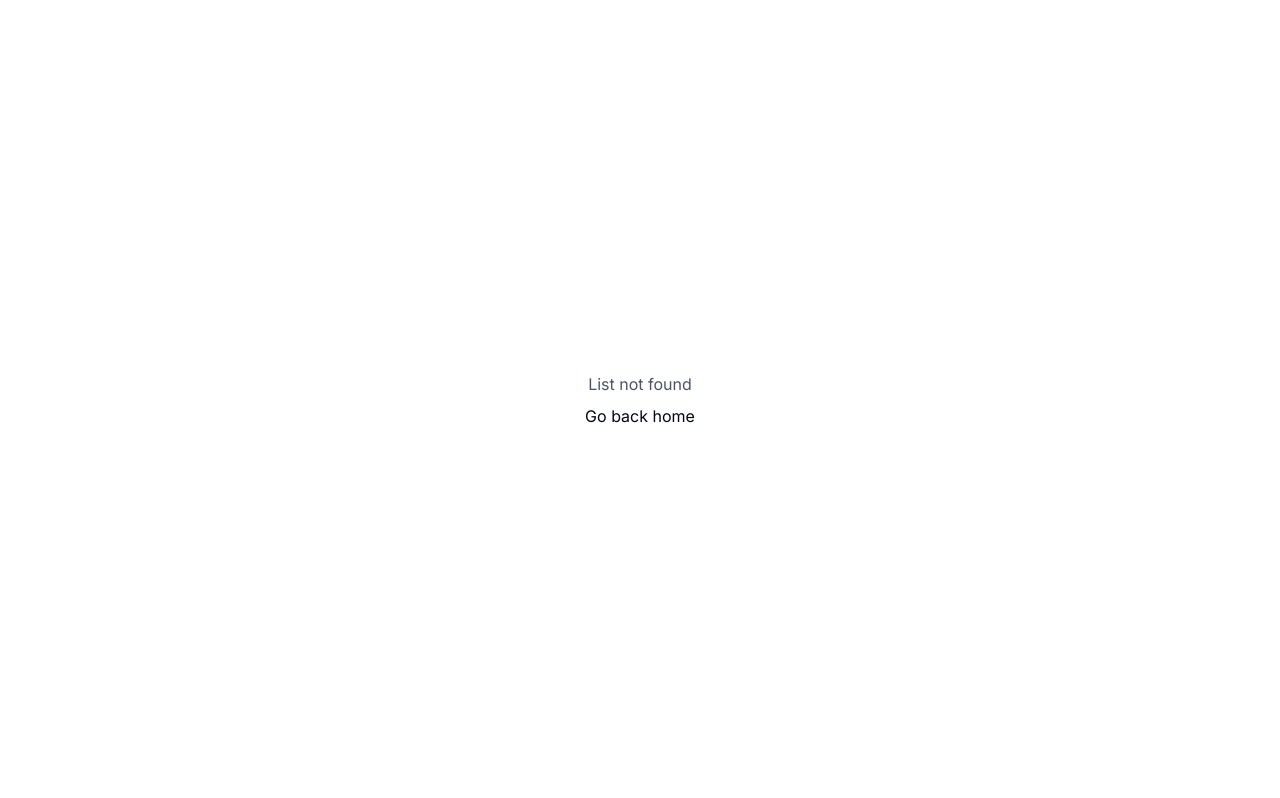
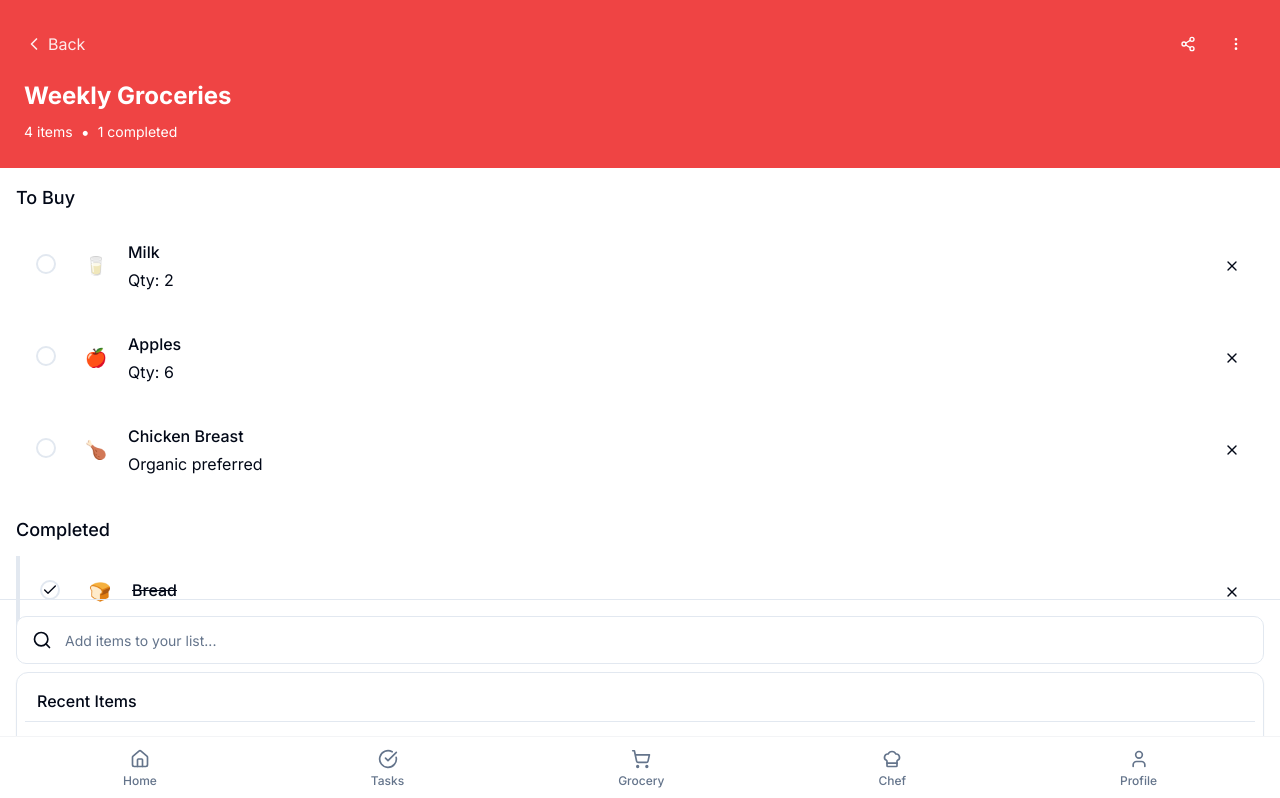
Before and after one commit to mindbridge-xr/koffa-basket-groceries-home, a React (Vite) app: page /list/1 in a window 1280 px wide. Before the commit this address had no page. Shown: the top 798 px of the page. Built offline with nearby package versions, Linux system fonts and the light colour scheme.

Commit message:
Fix List Not Found error
Fixed parameter extraction, improved error handling, corrected navigation logic, added debugging, and enhanced the user experience for the "List Not Found" error.

```diff
--- a/src/App.tsx
+++ b/src/App.tsx
@@ -18,6 +18,7 @@ import FamilyManagement from '@/pages/FamilyManagement';
 import Schedule from '@/pages/Schedule';
 import Settings from '@/pages/Settings';
 import Profile from '@/pages/Profile';
+import NotFound from '@/pages/NotFound';
 import { AppProvider } from '@/context/AppContext';
 import { TaskProvider } from '@/context/TaskContext';
 import { ChefProvider } from '@/context/ChefContext';
@@ -52,6 +53,7 @@ function App() {
                     <Route path="/schedule" element={<Schedule />} />
                     <Route path="/settings" element={<Settings />} />
                     <Route path="/profile" element={<Profile />} />
+                    <Route path="*" element={<NotFound />} />
                   </Routes>
                 </ChefProvider>
               </TaskProvider>
--- a/src/components/ListCard.tsx
+++ b/src/components/ListCard.tsx
@@ -2,6 +2,7 @@
 import React from 'react';
 import { GroceryList } from '@/types';
 import { Users, ArrowRight, Clock } from 'lucide-react';
+import { useNavigate } from 'react-router-dom';
 
 interface ListCardProps {
   list: GroceryList;
@@ -9,13 +10,20 @@ interface ListCardProps {
 }
 
 export const ListCard: React.FC<ListCardProps> = ({ list, onClick }) => {
+  const navigate = useNavigate();
   const completedItems = list.items.filter(item => item.checked).length;
   const totalItems = list.items.length;
   const progress = totalItems > 0 ? (completedItems / totalItems) * 100 : 0;
 
+  const handleClick = () => {
+    console.log('ListCard: Navigating to list with ID:', list.id);
+    navigate(`/list/${list.id}`);
+    onClick();
+  };
+
   return (
     <button
-      onClick={onClick}
+      onClick={handleClick}
       className="card-familyhub-hover p-4 text-left w-full"
     >
       <div className="flex items-center justify-between mb-3">
--- a/src/pages/ListDetail.tsx
+++ b/src/pages/ListDetail.tsx
@@ -1,3 +1,4 @@
+
 import React, { useEffect, useState } from 'react';
 import { useParams, Link } from 'react-router-dom';
 import { useApp } from '@/context/AppContext';
@@ -10,17 +11,15 @@ import { Popover, PopoverTrigger, PopoverContent } from '@/components/ui/popover
 import { Avatar, AvatarFallback, AvatarImage } from '@/components/ui/avatar';
 import { CategoryCard } from '@/components/CategoryCard';
 import { Tables } from '@/lib/supabase/types';
+
 type ListItem = Tables['items'] & {
   checked?: boolean;
   quantity?: number;
   note?: string;
 };
+
 export const ListDetail: React.FC = () => {
-  const {
-    listId
-  } = useParams<{
-    listId: string;
-  }>();
+  const { id } = useParams<{ id: string }>();
   const {
     lists,
     currentList,
@@ -31,21 +30,67 @@ export const ListDetail: React.FC = () => {
     categories
   } = useApp();
   const [showCompleted, setShowCompleted] = useState(true);
+  const [isLoading, setIsLoading] = useState(true);
+
   useEffect(() => {
-    if (listId) {
-      setCurrentList(listId);
+    console.log('ListDetail: Attempting to load list with ID:', id);
+    console.log('Available lists:', lists.map(l => ({ id: l.id, name: l.name })));
+
+    if (id) {
+      setCurrentList(id);
+      setIsLoading(false);
+    } else {
+      console.error('ListDetail: No ID provided in route parameters');
+      setIsLoading(false);
     }
+
     return () => {
       setCurrentList(null);
     };
-  }, [listId, setCurrentList]);
+  }, [id, setCurrentList, lists]);
+
+  if (isLoading) {
+    return (
+      <div className="min-h-screen bg-koffa-snow-drift flex flex-col items-center justify-center p-4">
+        <div className="animate-spin rounded-full h-8 w-8 border-b-2 border-koffa-aqua-forest"></div>
+        <p className="text-gray-600 mt-2">Loading list...</p>
+      </div>
+    );
+  }
+
   if (!currentList) {
-    return <div className="min-h-screen bg-koffa-snow-drift flex flex-col items-center justify-center p-4">
-        <p className="text-gray-600">List not found</p>
-        <Link to="/" className="text-koffa-aqua-forest hover:underline mt-2">
-          Go back home
-        </Link>
-      </div>;
+    return (
+      <div className="min-h-screen bg-koffa-snow-drift flex flex-col items-center justify-center p-4">
+        <div className="text-center">
+          <h2 className="text-xl font-semibold text-gray-800 mb-2">List Not Found</h2>
+          <p className="text-gray-600 mb-4">
+            The list with ID "{id}" could not be found.
+          </p>
+          <div className="text-sm text-gray-500 mb-6">
+            <p>Available lists:</p>
+            <ul className="mt-2">
+              {lists.map(list => (
+                <li key={list.id} className="text-xs">
+                  {list.name} (ID: {list.id})
+                </li>
+              ))}
+            </ul>
+          </div>
+          <div className="space-y-2">
+            <Link to="/lists" className="block">
+              <Button className="w-full bg-koffa-aqua-forest hover:bg-koffa-aqua-forest/90">
+                Browse All Lists
+              </Button>
+            </Link>
+            <Link to="/" className="block">
+              <Button variant="outline" className="w-full">
+                Go back home
+              </Button>
+            </Link>
+          </div>
+        </div>
+      </div>
+    );
   }
 
   // Convert the items to the expected format
@@ -59,6 +104,7 @@ export const ListDetail: React.FC = () => {
     quantity: item.quantity,
     note: item.note
   }));
+
   const completedItems = listItems.filter(item => item.checked);
   const pendingItems = listItems.filter(item => !item.checked);
   const groupedByCategory = listItems.reduce((acc, item) => {
@@ -69,6 +115,7 @@ export const ListDetail: React.FC = () => {
     acc[categoryId].push(item);
     return acc;
   }, {} as Record<string, ListItem[]>);
+
   const handleShareToggle = (userId: string) => {
     if (currentList.sharedWith?.includes(userId)) {
       unshareList(currentList.id, userId);
@@ -76,7 +123,9 @@ export const ListDetail: React.FC = () => {
       shareList(currentList.id, userId);
     }
   };
-  return <div className="min-h-screen bg-koffa-snow-drift pb-24">
+
+  return (
+    <div className="min-h-screen bg-koffa-snow-drift pb-24">
       <div className="bg-koffa-aqua-forest text-white p-6 bg-red-500">
         <div className="flex justify-between items-center mb-4">
           <Link to="/lists" className="flex items-center text-white/90 hover:text-white">
@@ -95,7 +144,8 @@ export const ListDetail: React.FC = () => {
                 <div className="space-y-4">
                   <h4 className="font-medium">Share with family</h4>
                   <div className="space-y-2">
-                    {familyMembers.map(member => <div key={member.id} className="flex items-center justify-between p-2 rounded hover:bg-muted">
+                    {familyMembers.map(member => (
+                      <div key={member.id} className="flex items-center justify-between p-2 rounded hover:bg-muted">
                         <div className="flex items-center">
                           <Avatar className="h-8 w-8">
                             <AvatarImage src={member.avatar} alt={member.name} />
@@ -103,10 +153,16 @@ export const ListDetail: React.FC = () => {
                           </Avatar>
                           <span className="ml-2">{member.name}</span>
                         </div>
-                        <Button variant="outline" size="sm" className={currentList.sharedWith?.includes(member.id) ? "bg-koffa-aqua-forest text-white hover:bg-koffa-aqua-forest/90" : ""} onClick={() => handleShareToggle(member.id)}>
+                        <Button
+                          variant="outline"
+                          size="sm"
+                          className={currentList.sharedWith?.includes(member.id) ? "bg-koffa-aqua-forest text-white hover:bg-koffa-aqua-forest/90" : ""}
+                          onClick={() => handleShareToggle(member.id)}
+                        >
                           {currentList.sharedWith?.includes(member.id) ? "Shared" : "Share"}
                         </Button>
-                      </div>)}
+                      </div>
+                    ))}
                   </div>
                 </div>
               </PopoverContent>
@@ -120,7 +176,11 @@ export const ListDetail: React.FC = () => {
               </PopoverTrigger>
               <PopoverContent className="w-48">
                 <div className="space-y-2">
-                  <Button variant="ghost" className="w-full justify-start" onClick={() => setShowCompleted(!showCompleted)}>
+                  <Button
+                    variant="ghost"
+                    className="w-full justify-start"
+                    onClick={() => setShowCompleted(!showCompleted)}
+                  >
                     {showCompleted ? "Hide" : "Show"} completed
                   </Button>
                 </div>
@@ -138,30 +198,52 @@ export const ListDetail: React.FC = () => {
       </div>
 
       <div className="p-4 space-y-6">
-        {pendingItems.length > 0 && <div>
+        {pendingItems.length > 0 && (
+          <div>
             <h2 className="text-lg font-medium mb-3">To Buy</h2>
             <div className="space-y-2">
-              {pendingItems.map(item => <GroceryItemCard key={item.id} item={item} listId={currentList.id} showDelete={true} />)}
+              {pendingItems.map(item => (
+                <GroceryItemCard
+                  key={item.id}
+                  item={item}
+                  listId={currentList.id}
+                  showDelete={true}
+                />
+              ))}
             </div>
-          </div>}
+          </div>
+        )}
 
-        {showCompleted && completedItems.length > 0 && <div>
+        {showCompleted && completedItems.length > 0 && (
+          <div>
             <h2 className="text-lg font-medium mb-3">Completed</h2>
             <div className="space-y-2">
-              {completedItems.map(item => <GroceryItemCard key={item.id} item={item} listId={currentList.id} showDelete={true} />)}
+              {completedItems.map(item => (
+                <GroceryItemCard
+                  key={item.id}
+                  item={item}
+                  listId={currentList.id}
+                  showDelete={true}
+                />
+              ))}
             </div>
-          </div>}
+          </div>
+        )}
 
-        {listItems.length === 0 && <div className="text-center p-8">
+        {listItems.length === 0 && (
+          <div className="text-center p-8">
             <h3 className="text-lg font-medium text-gray-600">Empty list</h3>
             <p className="text-gray-500 mt-2">
               Add items to your list using the form below
             </p>
-          </div>}
+          </div>
+        )}
       </div>
 
       <AddItemForm listId={currentList.id} />
       <BottomNav />
-    </div>;
+    </div>
+  );
 };
+
 export default ListDetail;
```
